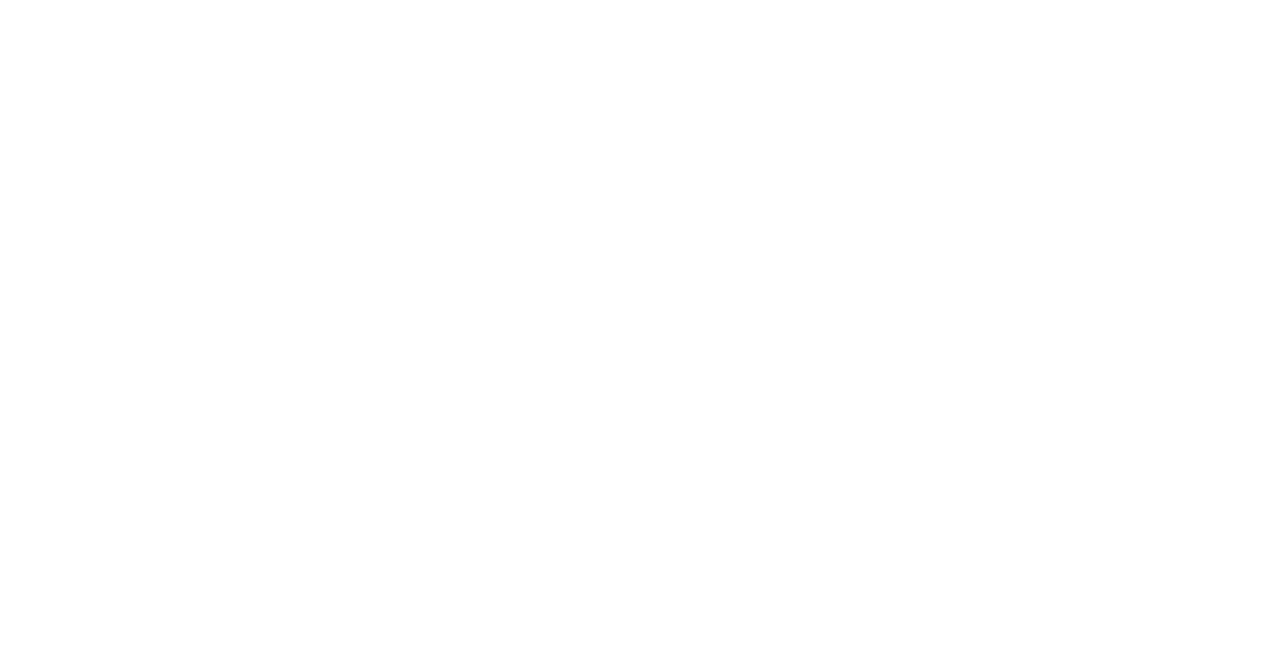
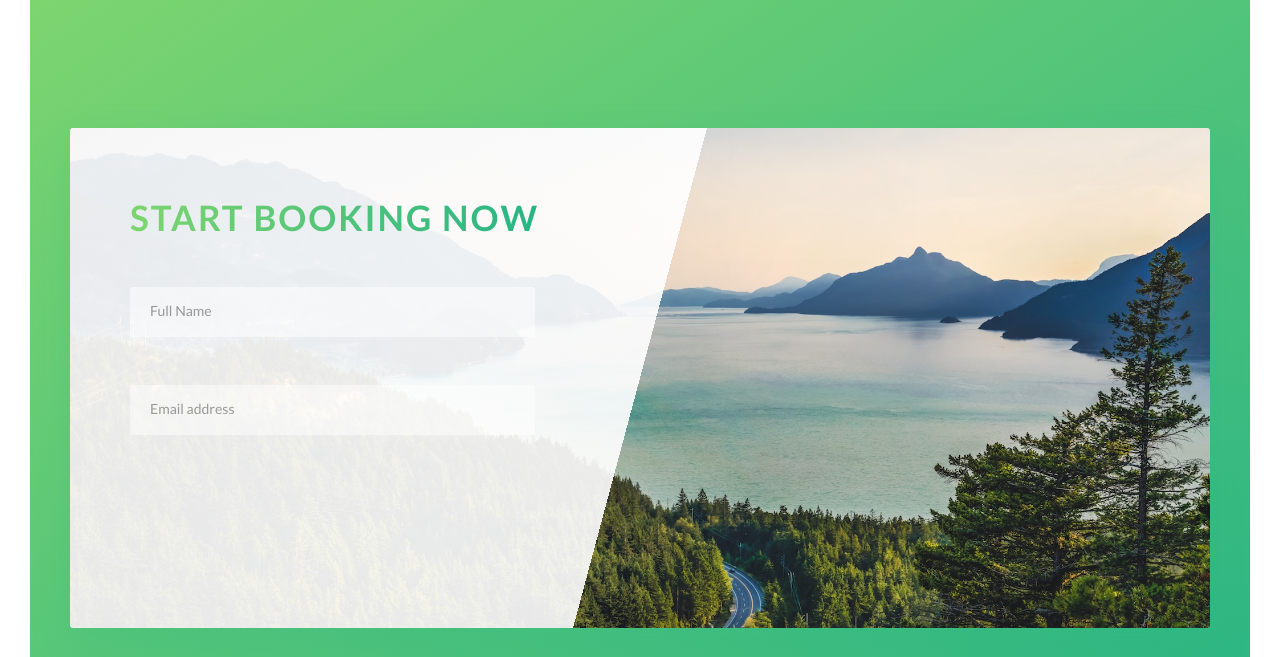
Before and after one commit to Magvin/SASS-tutorial, a website: page index.html in a window 1280 px wide. Shown: the part 4403-5060 px from the top of the page. Before the commit the page ends 4411 px from the top, so only its background shows below. Drawn offline with Linux system fonts and the light colour scheme.

Commit message:
setting form

```diff
--- a/index.html
+++ b/index.html
@@ -266,6 +266,29 @@
 				<a href="#" class="btn-text">Read all stories &rarr;</a>
 			</div>
 		</section >
+		<section class="section-book">
+			<div class="row">
+				<div class="book">
+					<div class="book__form">
+						<form class="form">
+								<div class="u-margin-bottom-medium">
+										<h2 class="heading-secondary">
+											Start booking now
+										</h2>
+									</div>
+							<div class="form__group">
+								<input type="text" class="form__input" placeholder="Full Name" id="name" required>
+								<label for="name" class="form__label">Full Name</label>
+							</div>
+							<div class="form__group">
+									<input type="email" class="form__input" placeholder="Email address" id="email" required>
+									<label for="email" class="form__label">Email address</label>
+								</div>
+						</form>
+					</div>
+				</div>
+			</div>
+		</section>
 	</main>
 	<!-- <section class="grid-test">
 		<div class="row">
--- a/sass/abstracts/_variables.scss
+++ b/sass/abstracts/_variables.scss
@@ -11,6 +11,7 @@ $color-tertiary-light:#2998ff;
 $color-tertiary-dark:#5643fa;
 
 $color-grey-dark:#777;
+$color-grey-dark-2:#999;
 $color-white:#fff;
 $color-black:#000;
 $color-grey-light-1:#f7f7f7;
@@ -24,3 +25,6 @@ $default-font-size:1.6rem;
 $grid-width:114rem;
 $gutter-vertical:8rem;
 $gutter-horizotal:6rem;
+
+// Border Radius
+$border:3px;
--- /dev/null
+++ b/sass/components/_form.scss
@@ -0,0 +1,53 @@
+.form {
+
+    &__group:not(:last-child) {
+        margin-bottom: 2rem;
+
+    }
+
+    &__input {
+        font-family: inherit;
+        color:inherit;
+        font-size: 1.4rem;
+        padding: 1.5rem 2rem;
+        border-radius: $border;
+        background-color: rgba($color-white, .5);
+        border:none;
+        border-bottom:3px solid transparent;
+        display: block;
+        width: 90%;
+
+        &:focus {
+            outline: none;
+            box-shadow: 0 1rem 2rem rgba($color-black, .1);
+            border-bottom:3px solid $color-primary;
+
+
+        &:invalid {
+            border-bottom:3px solid $color-secondary-dark;
+        }
+        }
+
+        &::-webkit-input-placeholder {
+            color:$color-grey-dark-2;
+        }
+
+    }
+
+
+
+    &__label {
+        font-size: 1.2rem;
+        font-weight: 700;
+        margin-left: 2rem;
+        margin-top: .7rem;
+        display: block;
+        transition: all .2s;
+    }
+
+    &__input:placeholder-shown + &__label {
+        opacity: 0;
+        visibility: hidden;
+        transform: translateY(-3rem);
+    }
+}
--- a/sass/main.scss
+++ b/sass/main.scss
@@ -13,6 +13,7 @@
 @import "components/story";
 @import "components/card";
 @import "components/bg-video";
+@import "components/form";
 
 
 @import "layout/header";
--- a/sass/pages/_home.scss
+++ b/sass/pages/_home.scss
@@ -29,3 +29,22 @@
     position: relative;
     padding: 15rem 0;
 }
+
+.section-book {
+    padding: 15rem 0;
+    background-image: linear-gradient(to right bottom, $color-primary-light,$color-primary-dark);
+}
+
+.book {
+    background-image:linear-gradient(105deg, rgba($color-white,.9) 0%, rgba($color-white,.9) 50%, transparent 50%) ,url(../img/nat-10.jpg);
+    background-size: cover;
+    height: 50rem;
+    border-radius: $border;
+    box-shadow: 0 1.5rem 4rem rgba($color-primary-dark, 0.2);
+
+
+    &__form {
+        width: 50%;
+        padding: 6rem;
+    }
+}
```
Also changed, not shown: css/style.css.
